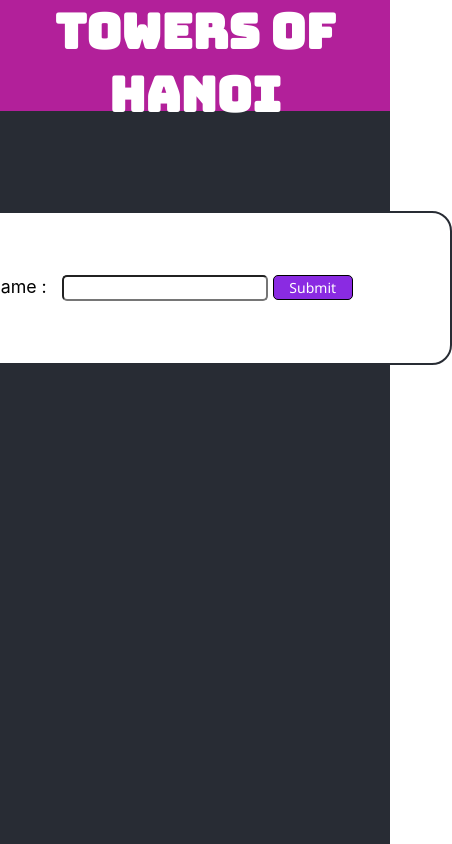
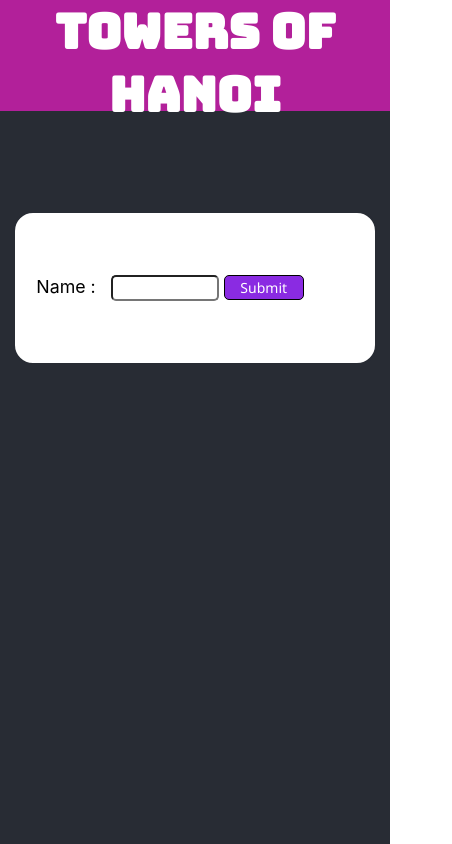
Before and after one commit to kellynb/TowersOfHanoi, a React (Create React App) app: page / in a window 390 px wide. Shown: the top 844 px of the page, 452 px wide, since content can reach past the window. Built offline with nearby package versions, Linux system fonts and the light colour scheme.

Commit message:
formatting for mobile

```diff
--- a/src/App.css
+++ b/src/App.css
@@ -212,6 +212,14 @@ label {
 }
 
 @media (max-width: 600px) {
+  #login {
+    width: 350px;
+  }
+
+  #formtext {
+    width: 100px;
+  }
+
   h1 {
     font-size: 48px;
     text-align: center;
@@ -237,4 +245,12 @@ label {
     margin-top: 250px;
   }
 
+  #login {
+    width: 275px;
+  }
+
+  #formtext {
+    width: 75px;
+  }
+
 }
--- a/src/Components/StartForm/StartForm.js
+++ b/src/Components/StartForm/StartForm.js
@@ -8,7 +8,8 @@ const StartForm = (props) => {
     return (
             <div id="login">
                 <form onSubmit={props.handleSubmit}>
-                    <label>Name :
+                    <label>
+                        Name :
                         <input id="formtext" type="text" value={props.value} onChange={props.handleChange} />
                     </label>
                     <input type="submit" value="Submit"/>
```
